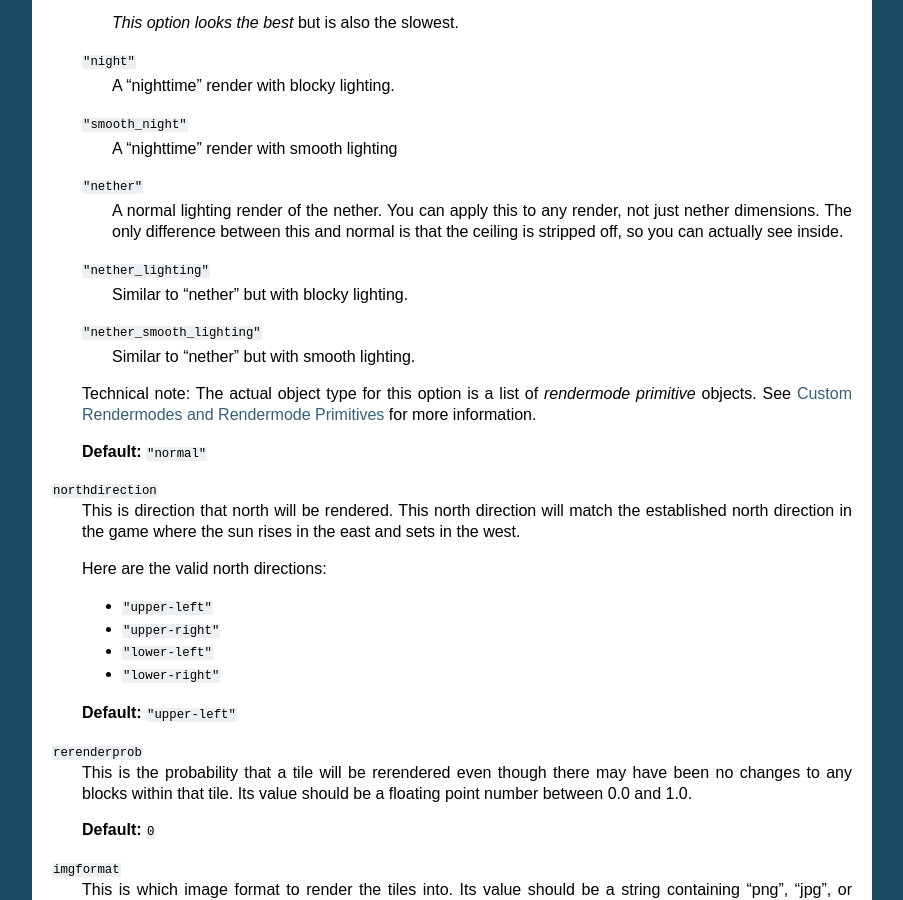
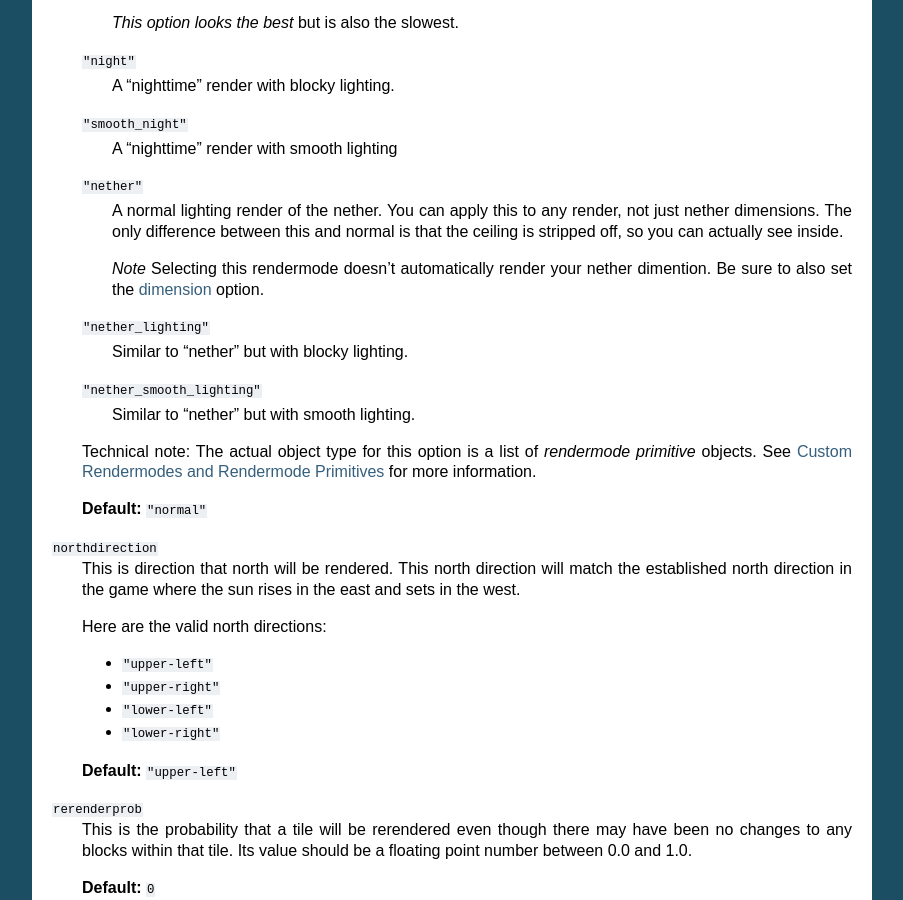
Before and after one commit to overviewer/Minecraft-Overviewer, a Sphinx documentation site: the page built from docs/config.rst, in a window 1280 px wide and 900 px high, scrolled down 4164 px. Shown: the whole window, without its empty margins (198-1101 px from the left). Built offline with Sphinx 7.4.7, drawn with Linux system fonts in a browser that asks for light colours.

Commit message:
Added doc note about the nether rendermode

```diff
--- a/docs/config.rst
+++ b/docs/config.rst
@@ -227,6 +227,8 @@ values. The valid configuration keys are listed below.
 
     **Required**
 
+.. _option_dimension:
+
 ``dimension``
     Specified which dimension of the world should be rendered. Each Minecraft
     world has by default 3 dimensions: The Overworld, The Nether, and The End.
@@ -275,6 +277,9 @@ values. The valid configuration keys are listed below.
         render, not just nether dimensions. The only difference between this and
         normal is that the ceiling is stripped off, so you can actually see
         inside.
+
+        *Note* Selecting this rendermode doesn't automatically render your
+        nether dimention.  Be sure to also set the :ref:`dimension<option_dimension>` option.
 
     ``"nether_lighting"``
         Similar to "nether" but with blocky lighting.
```
